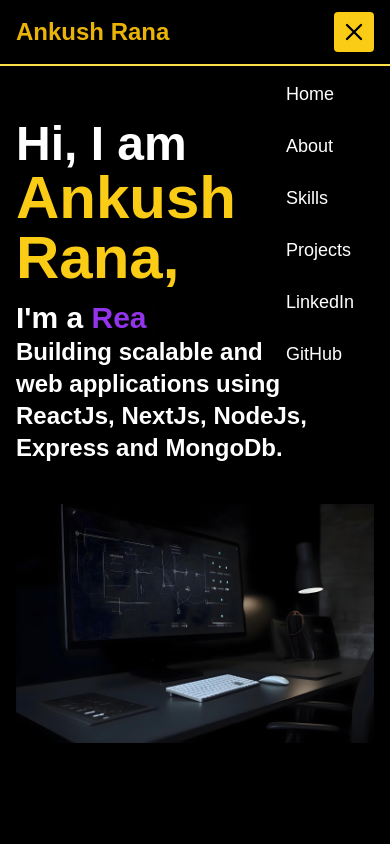
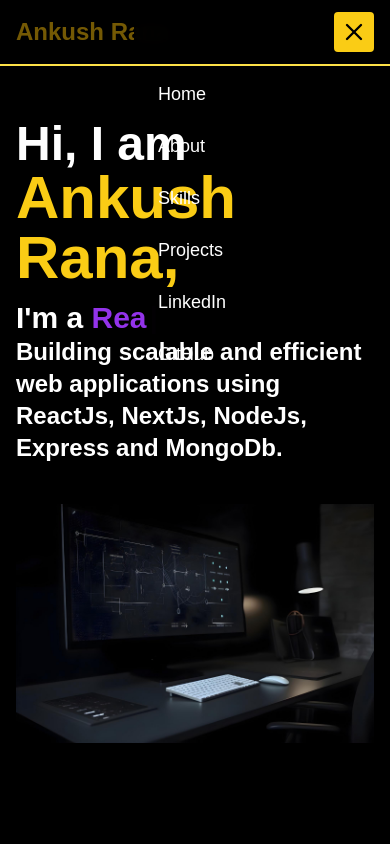
Before and after one commit to ankush-rana-03/my_portfolio, a Next.js app: page / in a window 390 px wide. Both pictures are taken after a click on the button "Toggle navigation". Shown: the top 844 px of the page. Built offline with nearby package versions, Linux system fonts and the light colour scheme.

Commit message:
Enhance mobile navigation with overlay, improved styling, and z-index
Co-authored-by: ankushrana830 <ankushrana830@gmail.com>

```diff
--- a/src/app/page.js
+++ b/src/app/page.js
@@ -55,7 +55,7 @@ export default function Home() {
     {/* hamburger (shows ≤ md) */}
     <button
   onClick={() => setNavOpen(!navOpen)}
-  className={`md:hidden flex flex-col justify-center items-center w-10 h-10 rounded focus:outline-none transition duration-300 ${navOpen ? "bg-yellow-400 text-black" : "bg-transparent text-white"}`}
+  className={`md:hidden flex flex-col justify-center items-center w-10 h-10 rounded focus:outline-none transition duration-300 z-50 ${navOpen ? "bg-yellow-400 text-black" : "bg-transparent text-white"}`}
   aria-label="Toggle navigation"
 >
    {navOpen ? (
@@ -116,10 +116,18 @@ export default function Home() {
 
   {/* mobile slide‑over */}
   {navOpen && (
+  <>
+    {/* Overlay background */}
+    <div
+      className="md:hidden fixed inset-0 bg-black/50 z-30"
+      onClick={() => setNavOpen(false)}
+    ></div>
+
+    {/* Mobile navigation menu */}
     <nav
-    className="md:hidden fixed inset-y-0 right-0 w-32 bg-transparent text-white transition-transform duration-300 ease-in-out"
+      className="md:hidden fixed inset-y-0 right-0 w-64 bg-black/95 backdrop-blur text-white transition-transform duration-300 ease-in-out z-40"
     >
-    <ul className="mt-20 flex flex-col gap-6 px-6 text-lg font-medium bg-black">
+      <ul className="mt-20 flex flex-col gap-6 px-6 text-lg font-medium">
         {navItems.map((item) =>
           item.scroll ? (
             <li key={item.label}>
@@ -128,7 +136,7 @@ export default function Home() {
                 smooth
                 duration={400}
                 onClick={() => setNavOpen(false)}
-              className="block hover:text-yellow-400"
+                className="block hover:text-yellow-400 cursor-pointer"
               >
                 {item.label}
               </ScrollLink>
@@ -148,6 +156,7 @@ export default function Home() {
         )}
       </ul>
     </nav>
+  </>
 )}
 </header>
 
```
Lines whose indentation alone changed are shown as unchanged.
